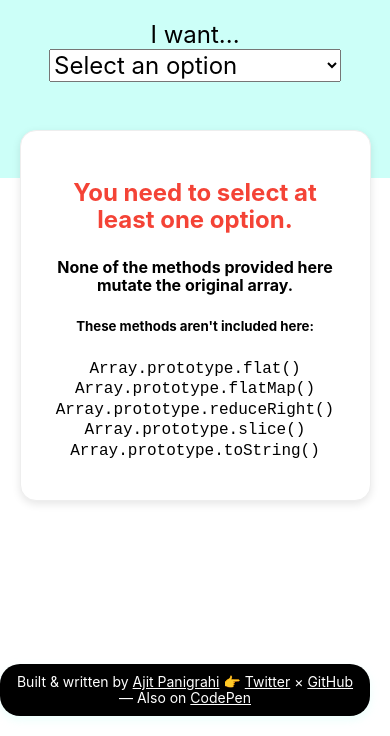
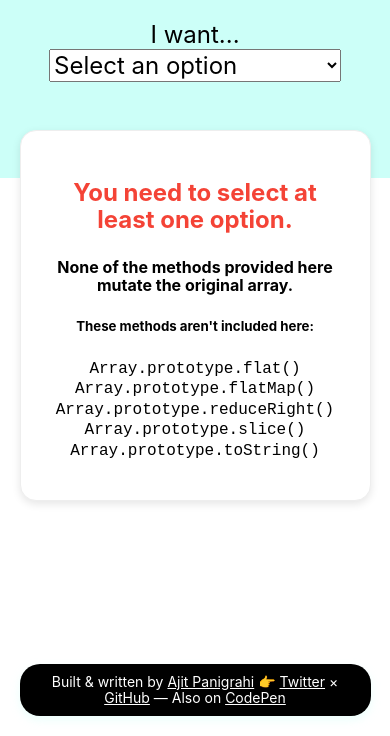
Before and after one commit to ajitzero/array-methods-helper, a plain HTML site: page docs/index.html in a window 390 px wide. Shown: the part 108-844 px from the top of the page. Drawn offline with nearby package versions, Linux system fonts and the light colour scheme.

Commit message:
:iphone: Added mobile responsive footer

```diff
--- a/docs/style.css
+++ b/docs/style.css
@@ -45,6 +45,13 @@ footer a {
 }
 footer a:hover {
   color: #ccfff8;
+}
+
+@media (max-width: 768px) {
+  footer {
+    width: 90%;
+    right: 5%;
+  }
 }
 
 h1,
```
